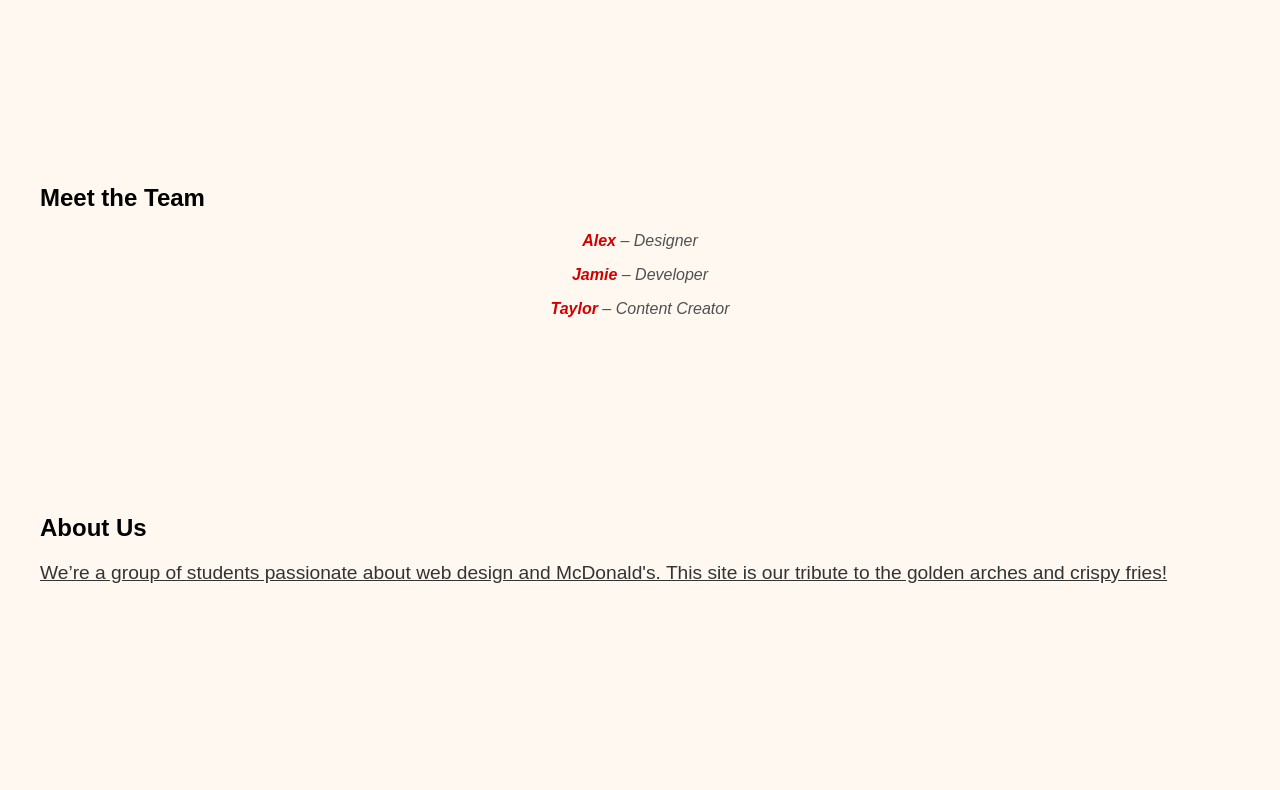
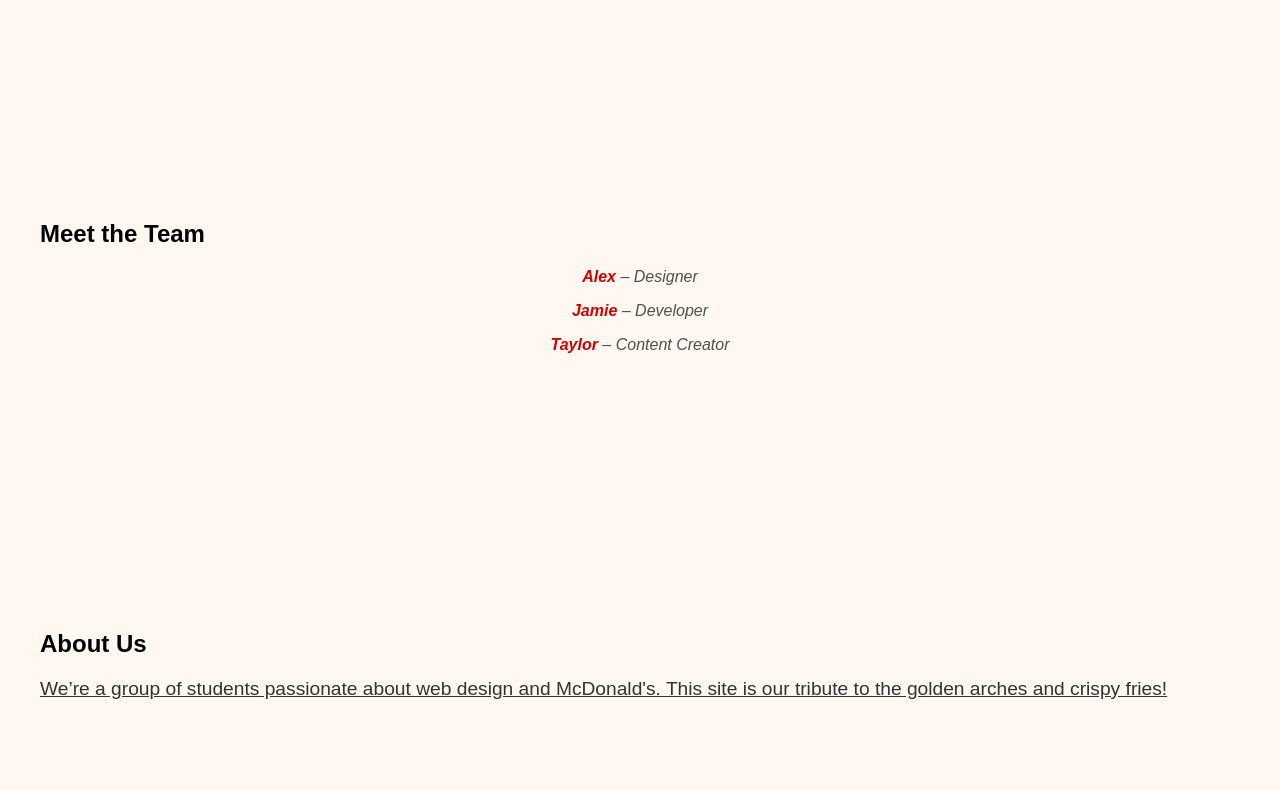
Before and after one commit to nicolegguizon/test, a plain HTML site: page index.html in a window 1280 px wide. Shown: the part 491-1281 px from the top of the page. Before the commit the page ends 1214 px from the top, so only its background shows below. Drawn offline with Linux system fonts and the light colour scheme.

Commit message:
Update style.css

```diff
--- a/style.css
+++ b/style.css
@@ -1,3 +1,7 @@
+html {
+  scroll-padding-top: 100px;
+}
+
 body {
   font-family: 'Arial', sans-serif;
   background-color: #fff8f0;
@@ -55,7 +59,6 @@ nav ul li a {
 }
 
 #home, #members, #about {
-  padding: 40px;
-  margin-top: 80px;
-  margin-bottom: 80px;
+  padding: 60px 40px;
+  margin-bottom: 120px;
 }
```
